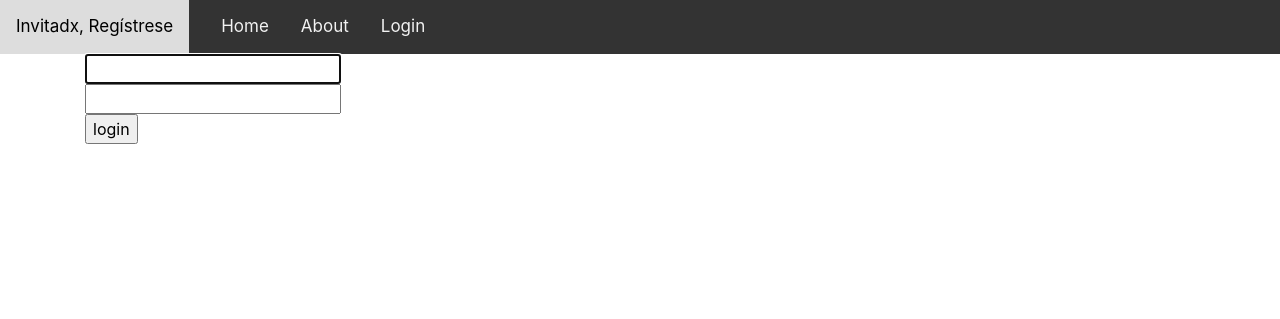
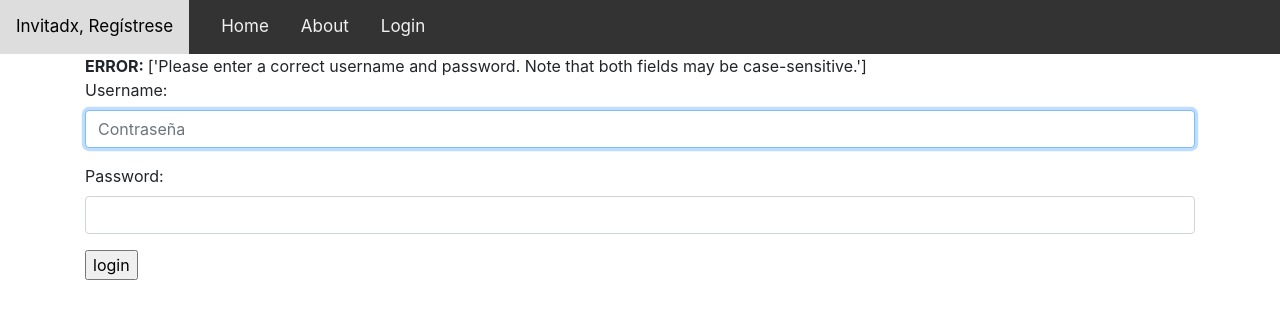
Before and after one commit to danielgermancarrizo/entrega_final_carrizo, a Django app: page /login/?next=/pages/admin/ in a window 1280 px wide. Shown: the top 319 px of the page. Run offline with Django 3.2, Linux system fonts and the light colour scheme; some libraries are stand-ins or nearby versions.

Commit message:
Correcciones de Login

```diff
--- a/entrega_final_carrizo/urls.py
+++ b/entrega_final_carrizo/urls.py
@@ -29,8 +29,7 @@
     path('registration/', include('registrations.urls')),
     path("login/", AccountLoginView.as_view(), name="login"),
     path('home/', PageListView.as_view(), name='home'),
-    #path('home/', include('web.urls')),
+    path('', PageListView.as_view(), name='home'),
     path('about/', TemplateView.as_view(template_name="about.html"), name='about'),
-    #path("", PageListView.as_view(), name=''),
     path('messenger/', include('messenger.urls')),
 ] + static(settings.MEDIA_URL, document_root=settings.MEDIA_ROOT)
--- a/pages/templates/admin.html
+++ b/pages/templates/admin.html
@@ -38,7 +38,7 @@
     {%endif%}
   {%endif%}
   {% empty %}
-  <h1>Aun no hay entradas en el blog, si desea crear una haga click <a class="nav-link" href="{% url 'create_page' %}">AQUÍ</a></h1>
+  <h1>Aun no hay entradas en el blog.</h1>
   {% endfor %}
 </table>
 {% endblock %}
--- a/registrations/forms.py
+++ b/registrations/forms.py
@@ -1,8 +1,9 @@
 from pyexpat import model
 from django import forms
+from redis import AuthenticationError
 from .models import Profile
 from django.contrib.auth.models import User
-from django.contrib.auth.forms import UserCreationForm, UserChangeForm, PasswordChangeForm
+from django.contrib.auth.forms import UserCreationForm, UserChangeForm, PasswordChangeForm, AuthenticationForm
 
 
 class ProfileForm(forms.ModelForm):
@@ -31,11 +32,16 @@
 
 
 class UserRegisterForm(UserCreationForm):
-     email = forms.EmailField()
-     description = forms.CharField(max_length=200)
+     email = forms.EmailField(widget=forms.EmailInput(attrs={'class':'form-control'}))
+     username = forms.CharField(max_length=100, widget=forms.TextInput(attrs={'class':'form-control'}))
+     password1 = forms.CharField(max_length=100, widget=forms.PasswordInput(attrs={'class':'form-control', 'type': 'password'}))
+     password2 = forms.CharField(max_length=100, widget=forms.PasswordInput(attrs={'class':'form-control', 'type': 'password'}))
+
+
      class Meta:
          model = User
-         fields = ['username', 'email', 'password1', 'password2', 'description']
+
+         fields = ['username', 'email', 'password1','password2']
 
 # # Create a UserUpdateForm to update username and email
 # class UserUpdateForm(forms.ModelForm):
@@ -75,3 +81,11 @@
     class Meta:
         model = User
         fields = ('old_password', 'new_password1','new_password2')
+
+class FormularioLogin(AuthenticationForm):
+    def __init__(self,*args, **kwargs):
+        super(FormularioLogin,self).__init__(*args,**kwargs)
+        self.fields['username'].widget.attrs['class'] = 'form-control'
+        self.fields['username'].widget.attrs['placeholder'] = 'Nombre de usuario'
+        self.fields['password'].widget.attrs['class'] = 'form-control'
+        self.fields['username'].widget.attrs['placeholder'] = 'Contraseña'
--- a/registrations/templates/edit.html
+++ b/registrations/templates/edit.html
@@ -9,7 +9,7 @@
         {{form.as_p}}
 
 
-        <input type="submit" value="Actualizar">
+        <input type="submit" class="btn btn-primary btn-block mt-3" value="Actualizar">
     </form>
 
     {% if messages %}
@@ -19,5 +19,8 @@
             {% endfor %}
         </ul>
     {% endif %}
+    <a href="{% url 'menu_profile' %}">
+        <input type="submit" class="btn btn-secondary btn-block mt-3" value="Menú">
+      </a>
 
 {%endblock%}
--- a/registrations/templates/login.html
+++ b/registrations/templates/login.html
@@ -4,25 +4,17 @@
 {% block content %}
 
 
+<form method="post">
+    {% csrf_token %}
+    {%if form.error_messages%}
+        <strong>ERROR: </strong>{{form.get_invalid_login_error}}
+    {%endif%}
 
+        {{form.as_p}}
 
-<form method="post" action="{% url 'login' %}">
-
-    {% csrf_token %}
-
-<div>
-  <td>{{ form.username }}</td>
-</div>
-<div>
-  <td>{{ form.password }}</td>
-</div>
-
-<div>
   <input type="submit" value="login" />
 
 </div>
 </form>
 
-{# Assumes you setup the password_reset view in your URLconf #}
-
 {% endblock %}
--- a/registrations/views.py
+++ b/registrations/views.py
@@ -1,54 +1,79 @@
+from audioop import reverse
 from re import template
 from tkinter.tix import Form
+from django.http import HttpResponse, HttpResponseRedirect
 from django.urls import path
 from django.views.generic import TemplateView, View
 from django.shortcuts import render, redirect
+from requests import request
 from .forms import ChangeUserPasswordForm, NewUserForm, UserCreationForm, UserRegisterForm
 from django.contrib.auth.forms import (AuthenticationForm, UserCreationForm,
                                        UserChangeForm, PasswordChangeForm)
 from django.contrib.auth import authenticate, login
 from django.contrib.auth.models import User
+from django.contrib.auth import get_user_model
 from django.views.generic.edit import UpdateView
 from django.utils.decorators import method_decorator
 from django.urls import reverse_lazy
 from django import forms
-from .forms import NewUserForm,ProfileUpdateForm,ProfileForm, EditUserForm, ChangeUserPasswordForm
+from .forms import NewUserForm,ProfileUpdateForm,ProfileForm, EditUserForm, ChangeUserPasswordForm, FormularioLogin
 from .models import Profile
 from django.contrib import messages
-from django.views.generic.edit import CreateView
+from django.views.generic.edit import CreateView, FormView
 from django.contrib.auth.decorators import login_required
 from django.contrib.auth.mixins import LoginRequiredMixin
 from django.contrib.auth.views import PasswordChangeView
 from django.contrib import messages
-from django.contrib.auth import update_session_auth_hash
+from django.contrib.auth import update_session_auth_hash, login
 from django.contrib.auth.forms import PasswordChangeForm
 from django.shortcuts import render, redirect
+from django.views.decorators.csrf import csrf_protect
+from django.views.decorators.cache import never_cache
 
 
-class AccountLoginView(TemplateView):
+
+# class AccountLoginView(TemplateView):
+#     template_name = 'login.html'
+
+#     def get(self,request):
+#         context = {
+#             'form': AuthenticationForm()
+#         }
+#         return render(request,self.template_name, context)
+
+#     def post(self,request):
+#         form = AuthenticationForm(request,data=request.POST)
+
+#         if form:
+#             user = request.POST.get('username')
+#             password = request.POST.get('password')
+#             user_auth = authenticate(username = user, password=password)
+
+#             if user_auth:
+#                 login(request,user_auth)
+#                 return render(request,self.template_name,context={'message': f'Bienvenidx {user}'})
+#             else:
+#                 return render(request,self.template_name,context={'message': 'Error, verifique usuario y contraseña.'})
+#         else:
+#             return render(request,self.template_name,context={'message': 'Formulario con error'})
+
+class AccountLoginView(FormView):
     template_name = 'login.html'
+    form_class = FormularioLogin
+    success_url = reverse_lazy('home')
 
-    def get(self,request):
-        context = {
-            'form': AuthenticationForm()
-        }
-        return render(request,self.template_name, context)
+    @method_decorator(csrf_protect)
+    @method_decorator(never_cache)
+    def dispatch(self, request, *args , **kwargs):
+        if request.user.is_authenticated:
+            return HttpResponseRedirect(self.get_success_url())
+        else:
+            return super(AccountLoginView, self).dispatch(request,*args, **kwargs)
 
-    def post(self,request):
-        form = AuthenticationForm(request,data=request.POST)
+    def form_valid(self,form):
+        login(self.request, form.get_user())
+        return super(AccountLoginView, self).form_valid(form)
 
-        if form:
-            user = request.POST.get('username')
-            password = request.POST.get('password')
-            user_auth = authenticate(username = user, password=password)
-
-            if user_auth:
-                login(request,user_auth)
-                return render(request,self.template_name,context={'message': f'Bienvenidx {user}'})
-            else:
-                return render(request,self.template_name,context={'message': 'Error, verifique usuario y contraseña.'})
-        else:
-            return render(request,self.template_name,context={'message': 'Formulario con error'})
 
 @method_decorator(login_required, name='dispatch')
 class ProfileUpdate(UpdateView):
@@ -166,13 +191,15 @@
 class EditUserView(UpdateView):
     form_class = EditUserForm
     template_name = 'edit.html'
+
     success_url = reverse_lazy('menu_profile')
 
     def get_object(self):
         return self.request.user
 
+
 class UserRegisterView(CreateView):
-    form_class= UserCreationForm
+    form_class= UserRegisterForm
     template_name = 'signup.html'
     success_url = reverse_lazy('login')
 
--- a/web/templates/base.html
+++ b/web/templates/base.html
@@ -33,7 +33,7 @@
         <a href="{% url 'login' %}">Login</a>
         {% endif %}
         {%if request.user.is_authenticated%}
-        <a href="{% url 'admin_page' %}">Admin</a>
+        <a href="{% url 'admin_page' %}">Post</a>
         {% endif %}
         {%if request.user.is_authenticated%}
         <a href="{% url 'message_menu' %}">Messenger</a>
```
Also changed, not shown: registrations/templates/change_password.html (+5 -2 lines), registrations/templates/signup.html (+5 -2 lines), db.sqlite3, media/profile_images/daniel-neuroventas-instrumenta-13.jpg (added), media/profile_images/daniel-neuroventas-instrumenta-3.jpg (added), 2 other files.
